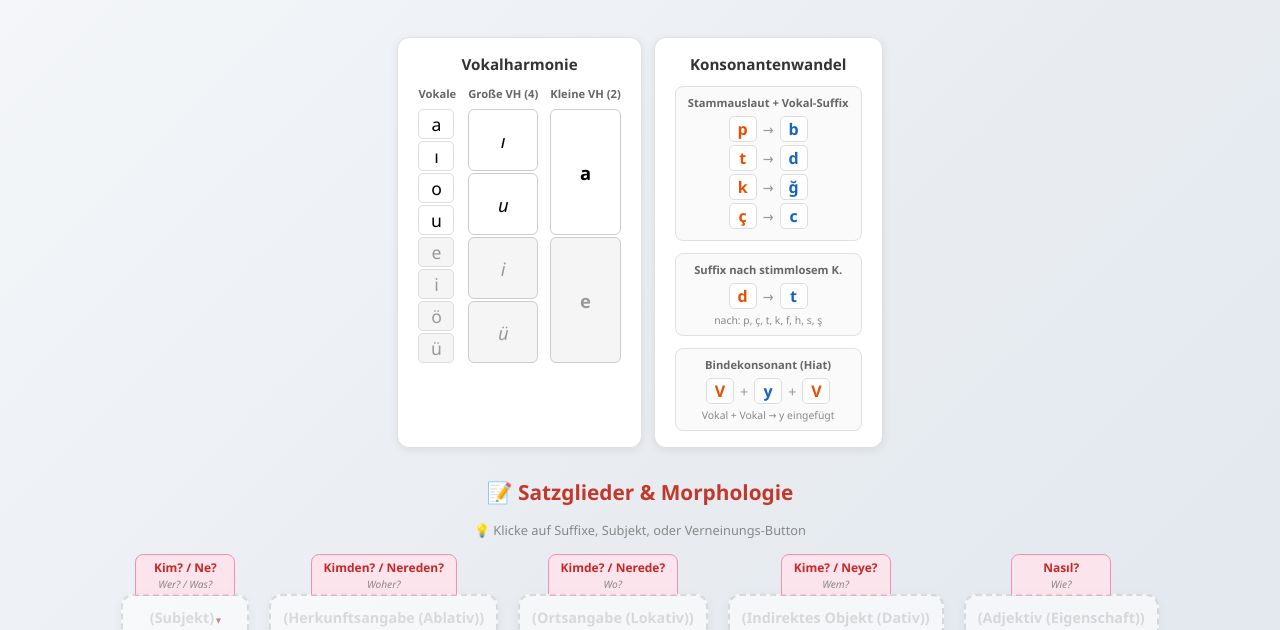
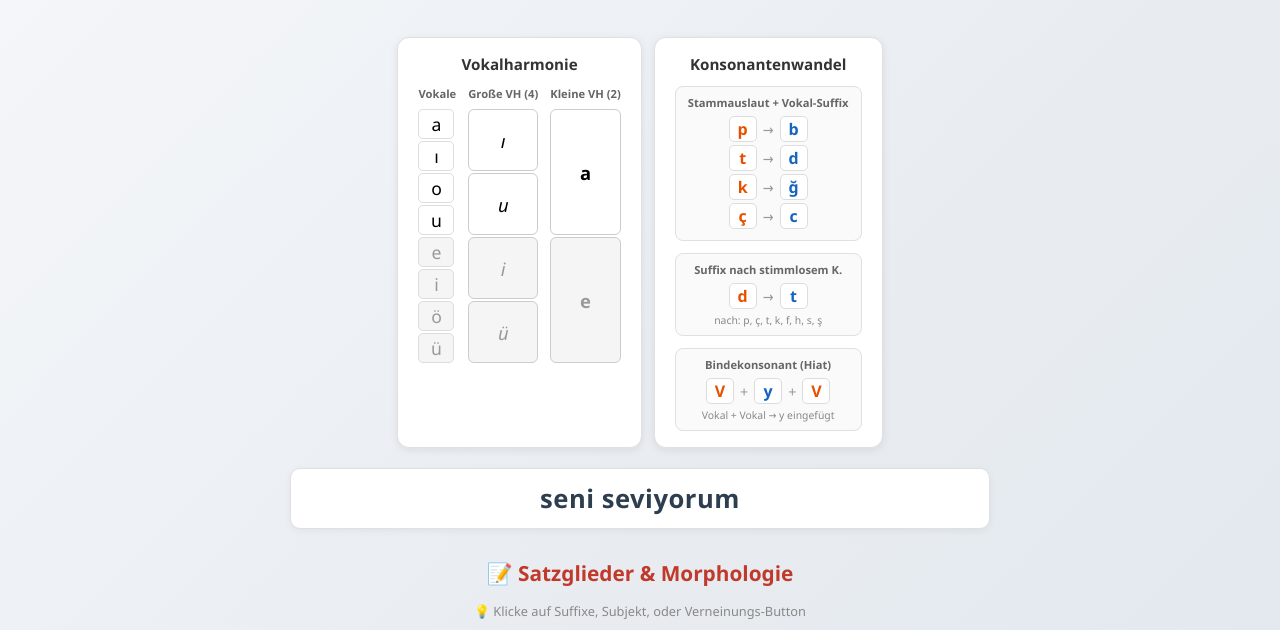
Before and after one commit to markusschmidtkaraca/turkisch-grammar, a plain HTML site: page index.html in a window 1280 px wide. Shown: the part 120-750 px from the top of the page. Drawn offline with Linux system fonts and the light colour scheme.

Commit message:
Add full sentence display centered above morphology section

```diff
--- a/app.js
+++ b/app.js
@@ -542,6 +542,17 @@ function renderSentence(sentence) {
     html += '</div>';
     html += '</div></div>';
     html += '</div>'; // close harmony-row
+    // Display full sentence
+    var fullSentence = '';
+    sentence.words.forEach(function(w) {
+        if (w.full_word && !w._hiddenByPredicative) {
+            if (fullSentence) fullSentence += ' ';
+            fullSentence += w.full_word;
+        }
+    });
+    if (fullSentence) {
+        html += '<div class="full-sentence">' + fullSentence + '</div>';
+    }
     html += '<div class="section-title">\ud83d\udcdd Satzglieder &amp; Morphologie</div>';
     html += '<p class="hint-text">\ud83d\udca1 Klicke auf Suffixe, Subjekt, oder Verneinungs-Button</p>';
     html += '<div class="sentence-container">';
--- a/index.html
+++ b/index.html
@@ -4,7 +4,7 @@
     <meta charset="UTF-8">
     <meta name="viewport" content="width=device-width, initial-scale=1.0">
     <title>Türkische Grammatik - Visualisierung</title>
-    <link rel="stylesheet" href="styles.css?v=8">
+    <link rel="stylesheet" href="styles.css?v=9">
 </head>
 <body>
     <h1>&#127481;&#127479; T&uuml;rkische Grammatik Visualisierung</h1>
@@ -23,6 +23,6 @@
         <div class="legend-item"><div class="legend-color pe-typ2"></div><span>Personalendung Typ II (z-Typ)</span></div>
     </div>
 
-    <script src="app.js?v=8"></script>
+    <script src="app.js?v=9"></script>
 </body>
 </html>
--- a/styles.css
+++ b/styles.css
@@ -380,3 +380,19 @@ h1 { text-align: center; color: #c0392b; margin-bottom: 10px; font-size: 2em; }
     font-size: 0.85em;
     font-style: italic;
 }
+
+/* Full sentence display */
+.full-sentence {
+    text-align: center;
+    font-size: 1.6em;
+    font-weight: 600;
+    color: #2c3e50;
+    margin: 20px auto 10px;
+    padding: 12px 24px;
+    background: #fff;
+    border: 1px solid #e0e0e0;
+    border-radius: 10px;
+    max-width: 700px;
+    box-shadow: 0 2px 8px rgba(0,0,0,0.05);
+    letter-spacing: 0.5px;
+}
```
